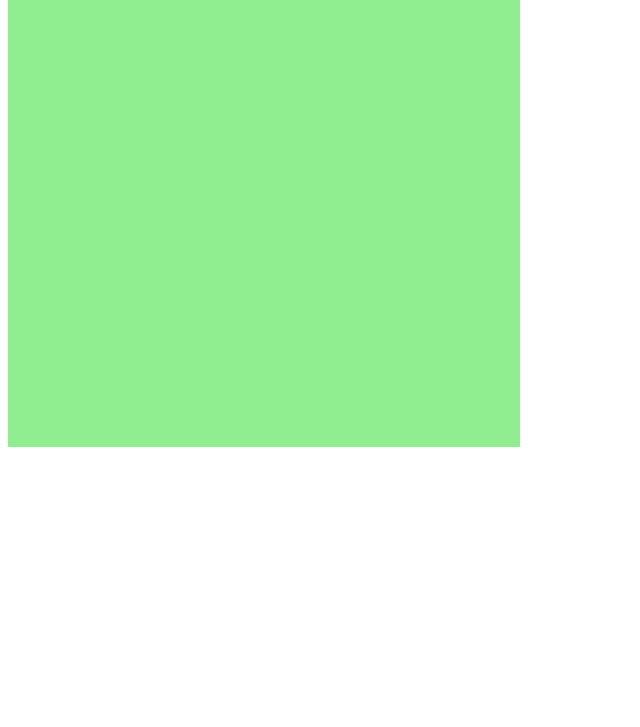
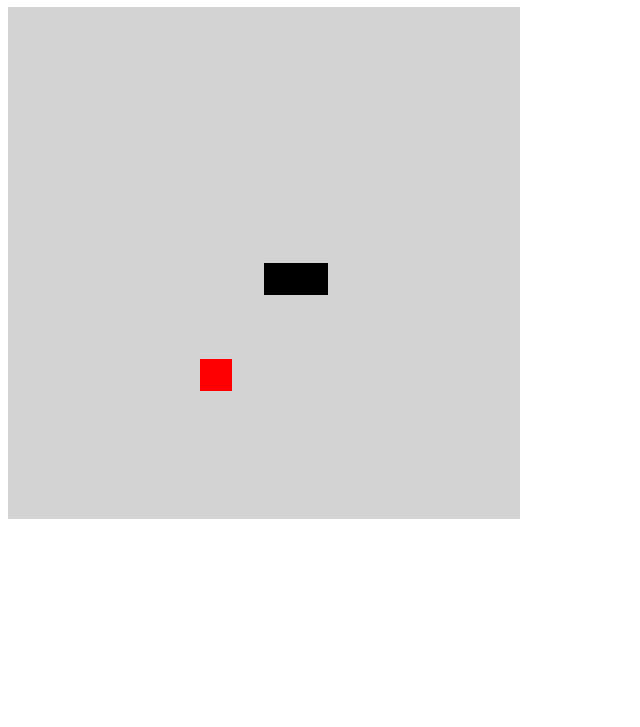
Before and after one commit to Andredeps/botcamp-html-web-developer, a plain HTML site: page index.html in a window 1280 px wide. Shown: the part 73-800 px from the top of the page, without its empty margins (0-640 px from the left). Drawn offline with Linux system fonts and the light colour scheme.

Commit message:
Game Completo

```diff
--- a/index.html
+++ b/index.html
@@ -9,6 +9,8 @@
     <title>Snake Game</title>
 </head>
 <body>
+    <h1>Snake</h1>
+
     <canvas id="snake" width="512" height="512"></canvas>
 </body>
 </html>
--- a/snake/js/script.js
+++ b/snake/js/script.js
@@ -2,48 +2,81 @@ let canvas = document.getElementById("snake");
 let context = canvas.getContext("2d");
 let box = 32;
 let snake = [];
-snake[0] = {
+snake[0] ={
     x: 8 * box,
     y: 8 * box
 }
-
 let direction = "right";
-
-function criarBG() {
-    context.fillStyle = "Lightgreen";
-    context.fillRect(0, 0, 16 * box, 16 * box);
+let food ={
+    x: Math.floor(Math.random() * 15 + 1) * box,
+    y: Math.floor(Math.random() * 15 + 1) * box
 }
 
-function criarCobrinha() {
+function criarBG(){
+    context.fillStyle = "lightgray";
+    context.fillRect(0, 0, 16*box, 16*box);
+}
+
+function criarCobrinha (){
     for(i = 0; i < snake.length; i++){
-        context.fillStyle = "green";
-        context.fillRect(snake[i].x, snake[i].y, box,box);
+        context.fillStyle = "black";
+        context.fillRect(snake[i].x, snake[i].y, box, box);
     }
 }
 
-function iniciarJogo() {
+function drawFood (){
+    context.fillStyle = "red";
+    context.fillRect(food.x, food.y, box, box);
+}
+
+document.addEventListener('keydown', update);
+
+function update(event){
+    if(event.keyCode == 37 && direction != 'right') direction = 'left';
+    if(event.keyCode == 38 && direction != 'down') direction = 'up';
+    if(event.keyCode == 39 && direction != 'left') direction = 'right';
+    if(event.keyCode == 40 && direction != 'up') direction = 'down';
+}
+
+function iniciarJogo(){
+
+    if(snake[0].x > 15*box && direction == "right") snake[0].x = 0;
+    if(snake[0].x < 0 && direction == 'left') snake[0].x = 16 * box;
+    if(snake[0].y > 15*box && direction == "down") snake[0].y = 0;
+    if(snake[0].y < 0 && direction == 'up') snake[0].y = 16 * box;
+
+    for(i = 1; i < snake.length; i++){
+        if(snake[0].x == snake[i].x && snake[0].y == snake[i].y){
+            clearInterval(jogo);
+            alert('Game Over :(');
+        }
+    }
+
     criarBG();
     criarCobrinha();
+    drawFood();
 
     let snakeX = snake[0].x;
     let snakeY = snake[0].y;
 
     if(direction == "right") snakeX += box;
     if(direction == "left") snakeX -= box;
-
-    if(direction == "up") snakeY -= box;
+    if (direction == "up") snakeY -= box;
     if(direction == "down") snakeY += box;
 
-    snake.pop();
+    if(snakeX != food.x || snakeY != food.y){
+        snake.pop();
+    }else{
+        food.x = Math.floor(Math.random() * 15 +1) * box;
+        food.y = Math.floor(Math.random() * 15 +1) * box;
+    }
 
-    let newHead = {
+    let newHead ={
         x: snakeX,
-        y:snakeY
+        y: snakeY
     }
 
     snake.unshift(newHead);
-
-
 }
 
 let jogo = setInterval(iniciarJogo, 100);
```
